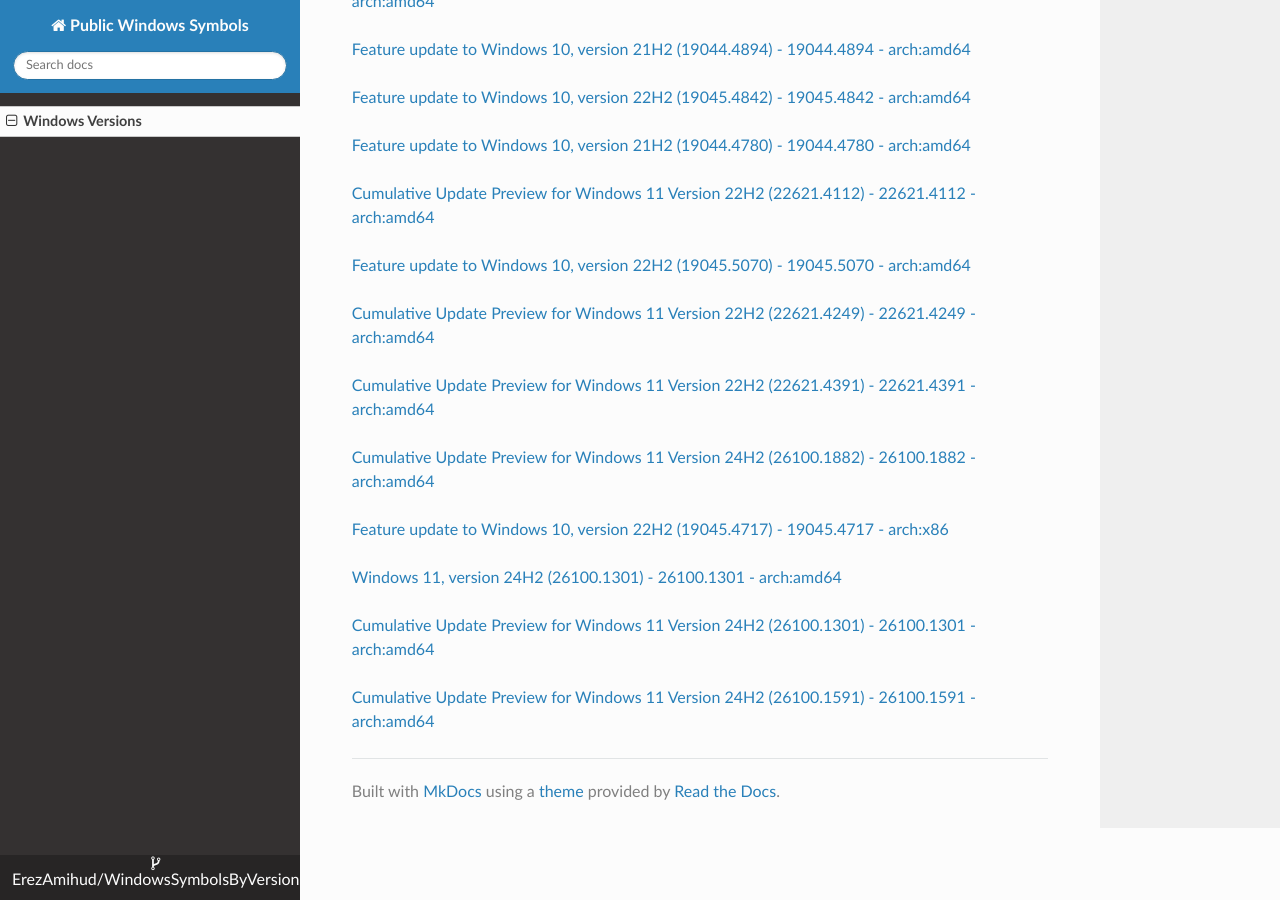
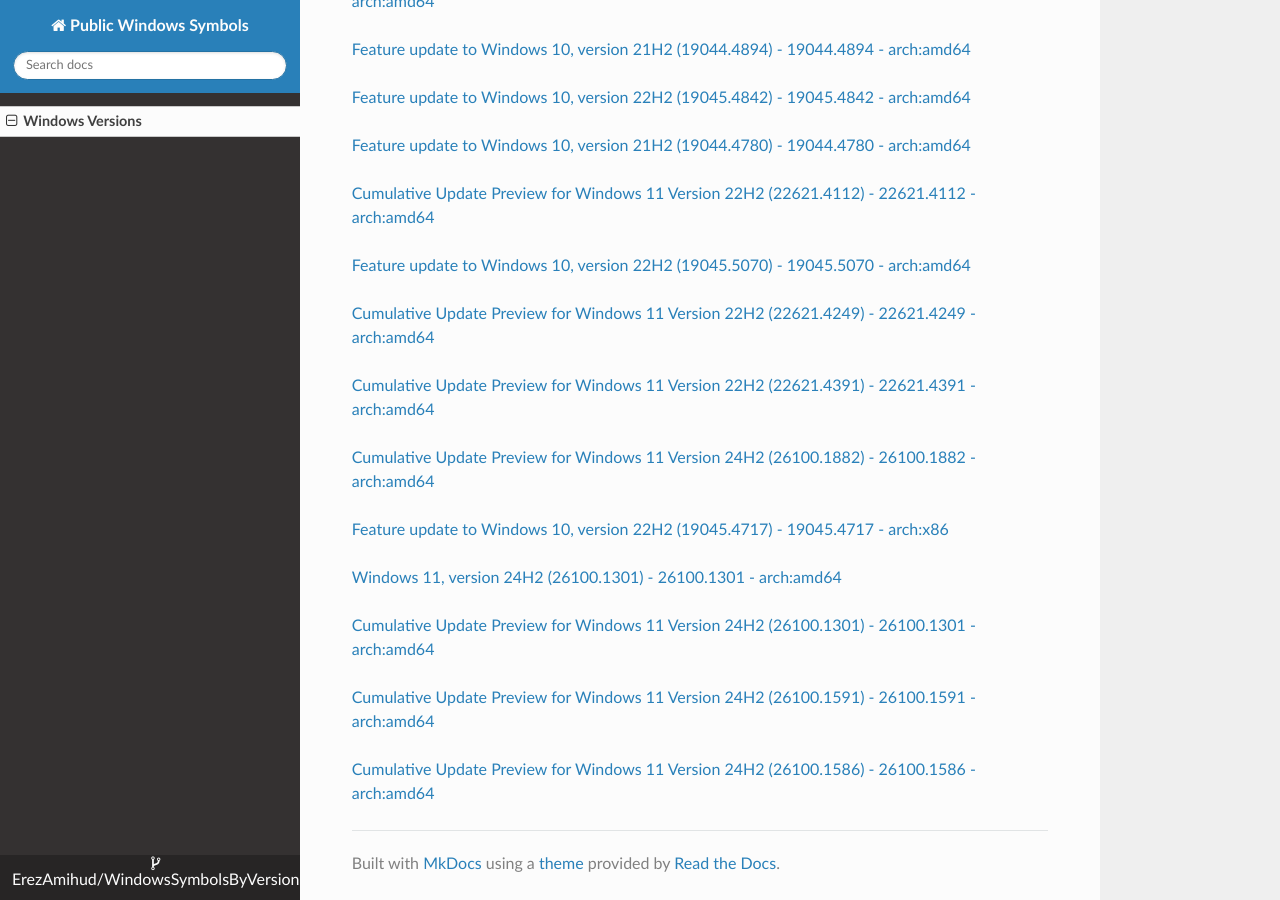
Before and after one commit to ErezAmihud/WindowsSymbolsByVersion, an MkDocs documentation site: the page built from docs/index.md, in a window 1280 px wide and 900 px high, scrolled down 8237 px. Built offline with MkDocs 1.6.1, drawn with Linux system fonts in a browser that asks for light colours; nearby versions of some CDN libraries.

Commit message:
Automated commit, add manifest for 3c53e7c8-01d4-4cb8-a6cc-77679a164b37

```diff
--- a/docs/index.md
+++ b/docs/index.md
@@ -418,3 +418,6 @@
 
 
 [Cumulative Update Preview for Windows 11 Version 24H2 (26100.1591) - 26100.1591 - arch:amd64](https://github.com/ErezAmihud/WindowsSymbolsByVersion/blob/main/manifests/831ecd2c-396c-48e7-81f2-3b42f544dcd7.manifest)
+
+
+[Cumulative Update Preview for Windows 11 Version 24H2 (26100.1586) - 26100.1586 - arch:amd64](https://github.com/ErezAmihud/WindowsSymbolsByVersion/blob/main/manifests/3c53e7c8-01d4-4cb8-a6cc-77679a164b37.manifest)
```
Also changed, not shown: process_builds.json (+1 -1 lines), 1 other file.
